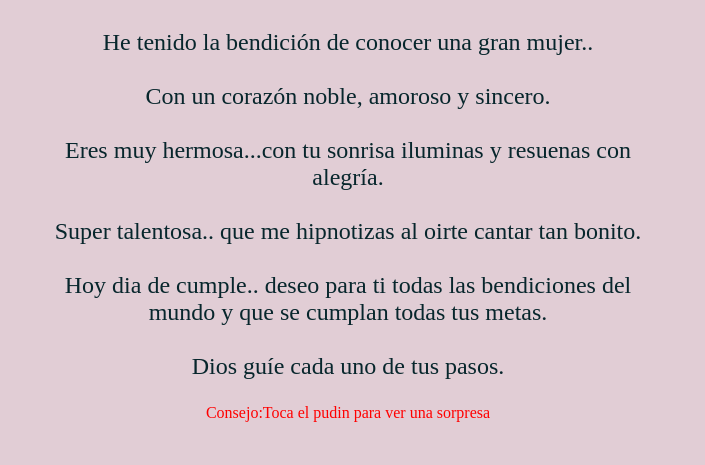
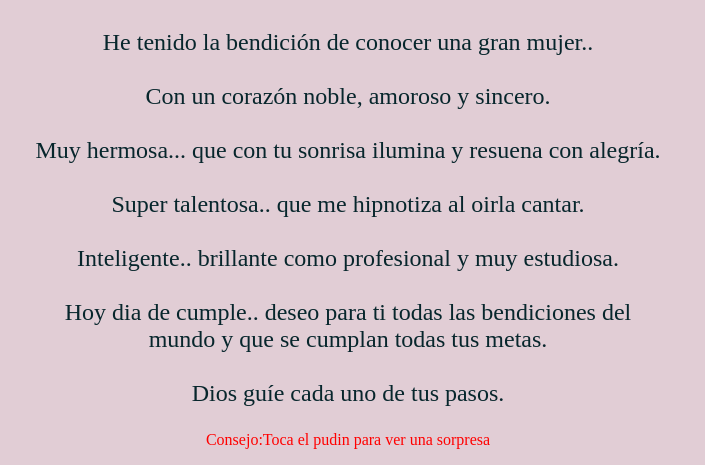
Before and after one commit to L3orua/Hbday, a plain HTML site: page index.html in a window 1280 px wide. Shown: the part 678-1143 px from the top of the page, without its empty margins (292-997 px from the left). Before the commit the page ends 1116 px from the top, so only its background shows below. Drawn offline with Linux system fonts and the light colour scheme; a web font is replaced by a local one.

Commit message:
Update index.html

```diff
--- a/index.html
+++ b/index.html
@@ -17,10 +17,13 @@
 
    <h1>Para mi Flor</h1>
 
-  <p>He tenido la bendición de conocer una gran mujer.. </br> </br> Con un corazón noble, amoroso y sincero. </br> </br>Eres muy hermosa...con tu sonrisa iluminas y resuenas con alegría.
+  <p>He tenido la bendición de conocer una gran mujer.. </br> </br> Con un corazón noble, amoroso y sincero. </br> </br>Muy hermosa... que con tu sonrisa ilumina y resuena con alegría.
     </br></br>
-    Super talentosa.. que me hipnotizas al oirte cantar tan bonito.
+    Super talentosa.. que me hipnotiza al oirla cantar.
     </br></br>
+     Inteligente.. brillante como profesional y muy estudiosa.
+     </br></br>
+
     Hoy dia de cumple.. deseo para ti todas las bendiciones del mundo y que se cumplan todas tus metas. </br> </br>  Dios guíe cada uno de tus pasos.
   </p>
 
```
